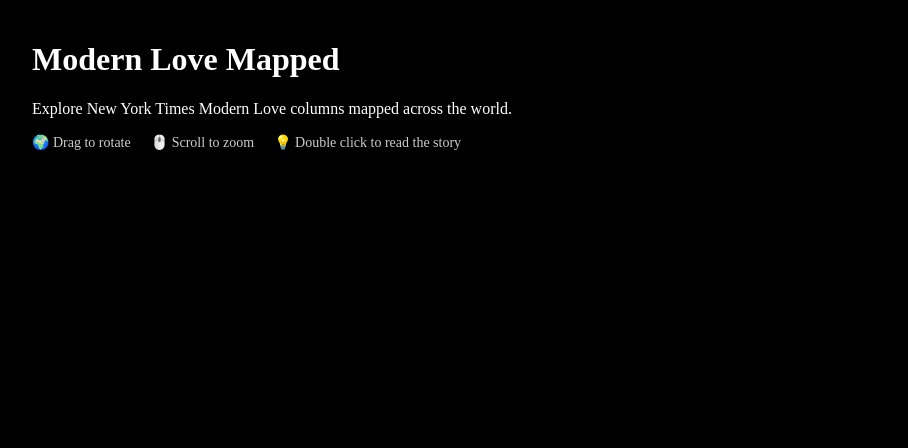
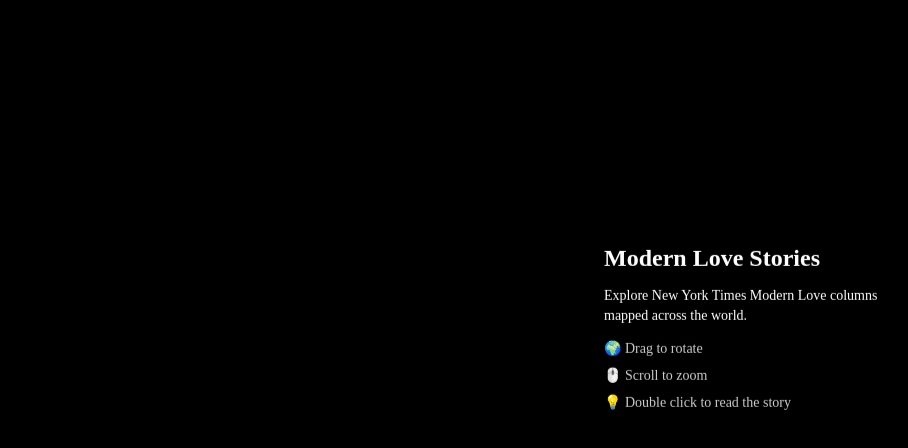
Before and after one commit to oejames/nyt-story-globe, a website: page public/index.html in a window 1280 px wide. Shown: the whole page, without its empty margins (336-1244 px from the left). Drawn offline with nearby package versions, Linux system fonts and the light colour scheme; no server answers; a script that the page names is missing.

Commit message:
Updated explainer styles

```diff
--- a/public/index.html
+++ b/public/index.html
@@ -12,24 +12,24 @@
     <style>
         .header {
             position: fixed;
-            top: 0;
-            left: 20%;
-            right: 0;
+            top: 40%;
+            right: 20px;
+            transform: translateY(-50%);
             background: rgba(0, 0, 0, 0.7);
             color: white;
             padding: 20px;
             z-index: 10;
             backdrop-filter: blur(4px);
-        }
-        .header-content {
-            max-width: 800px;
-            margin: 0 auto;
+            border-radius: 8px;
+            max-width: 300px;
         }
         .legend {
             display: flex;
-            gap: 20px;
+            flex-direction: column;
+            gap: 10px;
             font-size: 14px;
             color: #ccc;
+            margin-top: 15px;
         }
         .dot {
             width: 10px;
@@ -43,17 +43,14 @@
 </head>
 <body>
     <div class="header">
-        <div class="header-content">
-            <h1>Modern Love Mapped</h1>
-            <p>Explore New York Times Modern Love columns mapped across the world. </p>
-            <div class="legend">
-                <!-- <div><span class="dot"></span>Story Location</div> -->
-                <!-- <div>🖱️ Double click to read story</div> -->
-                <!-- <div>🔄 Drag to rotate • Scroll to zoom</div> -->
-                <div>🌍 Drag to rotate</div>
-                <div>🖱️ Scroll to zoom</div>
-                <div>💡 Double click to read the story</div>
-            </div>
+        <h1 style="font-size: 24px; margin-bottom: 10px;">Modern Love Stories</h1>
+        <p style="font-size: 14px; line-height: 1.4;">Explore New York Times Modern Love columns mapped across the world.</p>
+        <div class="legend">
+            <!-- <div>👆 Hover over points to read story titles</div> -->
+            <!-- <div>🖱️ Click twice to read story</div> -->
+            <div>🌍 Drag to rotate</div>
+            <div>🖱️ Scroll to zoom</div>
+            <div>💡 Double click to read the story</div>
         </div>
     </div>
     <div id="info"></div>
```
